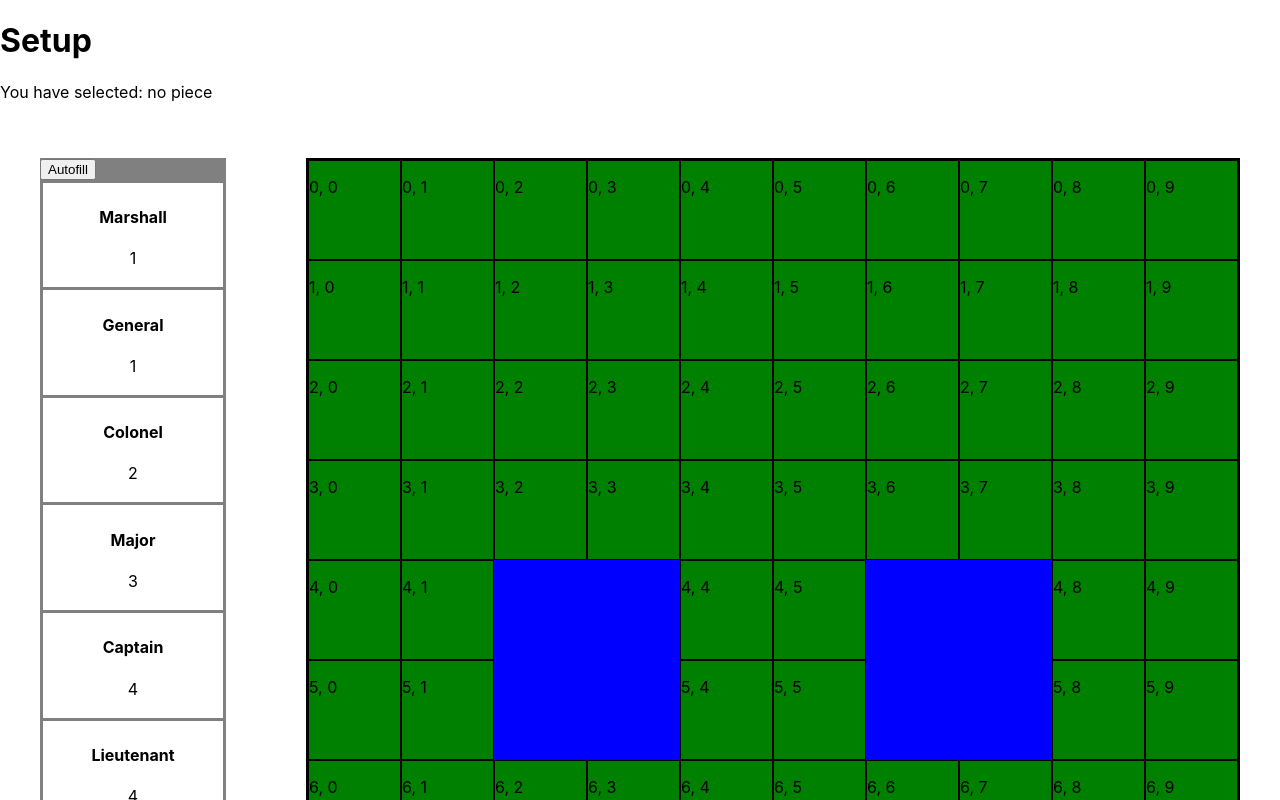
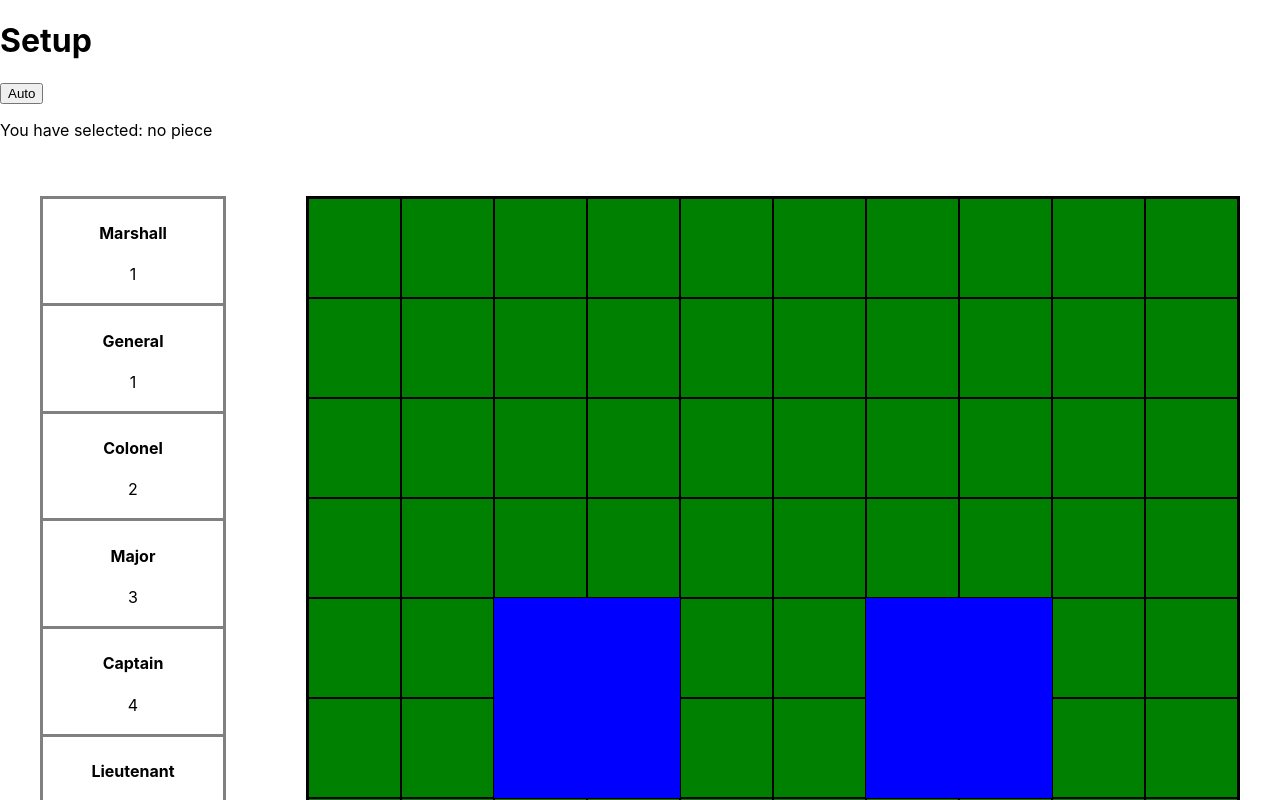
Before and after one commit to weasel-fish/Stratego, a React (Create React App) app: page /setup in a window 1280 px wide. Shown: the top 800 px of the page. Built offline with nearby package versions, Linux system fonts and the light colour scheme.

Commit message:
Reorganized/created square, space, and water tile components to make more sense. Created auto-fill functionality

```diff
--- a/src/components/Board.js
+++ b/src/components/Board.js
@@ -1,7 +1,7 @@
-import Space from './Space'
-import {useState} from 'react'
+import Square from './Square'
+import {useState, useEffect} from 'react'
 
-function Board({setSelected, selected}) {
+function Board({setSelected, selected, auto, pieceDictionary}) {
 
     let boardMatrix = [[null, null, null, null, null, null, null, null, null, null],
     [null, null, null, null, null, null, null, null, null, null],
@@ -14,7 +14,28 @@ function Board({setSelected, selected}) {
     [null, null, null, null, null, null, null, null, null, null],
     [null, null, null, null, null, null, null, null, null, null]]
 
+    let [flag, bomb, marsh, gen, col, maj, cap, lieu, serg, min, sco, spy] = [pieceDictionary.Flag, pieceDictionary.Bomb, pieceDictionary.Marshall, pieceDictionary.General, pieceDictionary.Colonel, pieceDictionary.Major, pieceDictionary.Captain, pieceDictionary.Lieutenant, pieceDictionary.Sergeant, pieceDictionary.Miner, pieceDictionary.Scout, pieceDictionary.Spy]
+
+    let autoPopulatedBoard = [[null, null, null, null, null, null, null, null, null, null],
+    [null, null, null, null, null, null, null, null, null, null],
+    [null, null, null, null, null, null, null, null, null, null],
+    [null, null, null, null, null, null, null, null, null, null],
+    [null, null, 'water', 'water', null, null, 'water', 'water', null, null],
+    [null, null, 'water', 'water', null, null, 'water', 'water', null, null],
+    [cap, cap, cap, maj, maj, maj, col, col, gen, marsh],
+    [min, serg, serg, serg, serg, lieu, lieu, lieu, lieu, cap],
+    [sco, sco, sco, sco, sco, sco, min, min, min, min],
+    [flag, bomb, bomb, bomb, bomb, bomb, bomb, spy, sco, sco]]
+
     const [boardCoords, setBoardCoords] = useState(boardMatrix)
+
+    useEffect(() => {
+        if(auto) {
+            setBoardCoords(autoPopulatedBoard)
+        } else {
+            setBoardCoords(boardMatrix)
+        }
+    }, [auto])
 
     function assignOccupant(row, col, piece) {
         if(row > 5) {
@@ -33,7 +54,7 @@ function Board({setSelected, selected}) {
 
     return (
         <div id='board'>
-            {boardCoords.map((array, row) => array.map((space, column) => <Space occupant={space} assignOccupant={assignOccupant} row={row} column={column} setSelected={setSelected} selected={selected}/>))}
+            {boardCoords.map((array, row) => array.map((occupant, column) => <Square occupant={occupant} assignOccupant={assignOccupant} row={row} column={column} setSelected={setSelected} selected={selected}/>))}
         </div>
     )
 }
--- a/src/components/PiecesContainer.js
+++ b/src/components/PiecesContainer.js
@@ -1,9 +1,9 @@
 import Piece from "./Piece"
-import {useState} from 'react'
+import {useState, useEffect} from 'react'
 
-function PiecesContainer({selected, setSelected, readyCount, setReadyCount}) {
+function PiecesContainer({selected, setSelected, readyCount, setReadyCount, auto, pieceDictionary}) {
 
-    let  pieceBank = {
+    let pieceBank = {
         Marshall: [{name : 'Marshall', val: 10}],
         General: [{name: 'General', val: 9}],
         Colonel: [{name: 'Colonel', val: 8}, {name: 'Colonel', val: 8}],
@@ -18,59 +18,82 @@ function PiecesContainer({selected, setSelected, readyCount, setReadyCount}) {
         Flag: [{name: 'Flag', val: null}]
     }
 
-    let pieceDictionary =
-    {
-        Marshall: {
-            name : 'Marshall',
-            val: 10
-        },
-        General : {
-            name: 'General',
-            val: 9
-        },
-        Colonel: {
-            name: 'Colonel',
-            val: 8
-        },
-        Major: {
-            name: 'Major',
-            val: 7
-        },
-        Captain: {
-            name: 'Captain',
-            val: 6
-        },
-        Lieutenant: {
-            name: 'Lieutenant',
-            val: 5
-        },
-        Sergeant: {
-            name: 'Sergeant',
-            val: 4
-        },
-        Miner: {
-            name: 'Miner',
-            val: 3
-        },
-        Scout: {
-            name: 'Scout',
-            val: 2
-        },
-        Spy: {
-            name: 'Spy',
-            val: 1
-        },
-        Bomb: {
-            name: 'Bomb',
-            val: null
-        },
-        Flag: {
-            name: 'Flag',
-            val: null
-        }
+    let emptyBank = {
+        Marshall: [],
+        General: [],
+        Colonel: [],
+        Major: [],
+        Captain: [],
+        Lieutenant: [],
+        Sergeant: [],
+        Miner: [],
+        Scout: [],
+        Bomb: [],
+        Spy: [],
+        Flag: []
     }
 
+    // let pieceDictionary =
+    // {
+    //     Marshall: {
+    //         name : 'Marshall',
+    //         val: 10
+    //     },
+    //     General : {
+    //         name: 'General',
+    //         val: 9
+    //     },
+    //     Colonel: {
+    //         name: 'Colonel',
+    //         val: 8
+    //     },
+    //     Major: {
+    //         name: 'Major',
+    //         val: 7
+    //     },
+    //     Captain: {
+    //         name: 'Captain',
+    //         val: 6
+    //     },
+    //     Lieutenant: {
+    //         name: 'Lieutenant',
+    //         val: 5
+    //     },
+    //     Sergeant: {
+    //         name: 'Sergeant',
+    //         val: 4
+    //     },
+    //     Miner: {
+    //         name: 'Miner',
+    //         val: 3
+    //     },
+    //     Scout: {
+    //         name: 'Scout',
+    //         val: 2
+    //     },
+    //     Spy: {
+    //         name: 'Spy',
+    //         val: 1
+    //     },
+    //     Bomb: {
+    //         name: 'Bomb',
+    //         val: null
+    //     },
+    //     Flag: {
+    //         name: 'Flag',
+    //         val: null
+    //     }
+    // }
+
     const [bankState, setBankState] = useState(pieceBank)
+
+    useEffect(() => {
+        if(auto) {
+            setBankState(emptyBank)
+        } else {
+            setBankState(pieceBank)
+        }
+    }, [auto])
 
 
     function pickUpPiece(type) {
@@ -103,7 +126,6 @@ function PiecesContainer({selected, setSelected, readyCount, setReadyCount}) {
 
     return (
         <div className="pieces">
-            <button onClick={() => console.log('To be implemented later')}>Autofill</button>
             {bankArray.map(type => <Piece type={type} collection={bankState[type]} handlePieces={handlePieces} selected={selected}/>)}
         </div>
     )
--- a/src/components/Setup.js
+++ b/src/components/Setup.js
@@ -6,6 +6,59 @@ function Setup() {
 
     const [selected, setSelected] = useState(null)
     const [readyCount, setReadyCount] = useState(40)
+    const [auto, setAuto] = useState(false)
+
+    let pieceDictionary =
+    {
+        Marshall: {
+            name : 'Marshall',
+            val: 10
+        },
+        General : {
+            name: 'General',
+            val: 9
+        },
+        Colonel: {
+            name: 'Colonel',
+            val: 8
+        },
+        Major: {
+            name: 'Major',
+            val: 7
+        },
+        Captain: {
+            name: 'Captain',
+            val: 6
+        },
+        Lieutenant: {
+            name: 'Lieutenant',
+            val: 5
+        },
+        Sergeant: {
+            name: 'Sergeant',
+            val: 4
+        },
+        Miner: {
+            name: 'Miner',
+            val: 3
+        },
+        Scout: {
+            name: 'Scout',
+            val: 2
+        },
+        Spy: {
+            name: 'Spy',
+            val: 1
+        },
+        Bomb: {
+            name: 'Bomb',
+            val: null
+        },
+        Flag: {
+            name: 'Flag',
+            val: null
+        }
+    }
 
     function handleConfirm() {
         console.log('I do nothing right now')
@@ -14,10 +67,11 @@ function Setup() {
     return (
         <>
             <h1>Setup</h1>
+            <button onClick={() => setAuto(!auto)}>{auto ? 'Manual' :'Auto'}</button>
             <p>You have selected: {selected ? selected.name : 'no piece'}</p>
             <div className='setup'>
-                <PiecesContainer selected={selected} setSelected={setSelected} readyCount={readyCount} setReadyCount={setReadyCount}/>
-                <Board setSelected={setSelected} selected={selected}/>
+                <PiecesContainer selected={selected} setSelected={setSelected} readyCount={readyCount} setReadyCount={setReadyCount} auto={auto} pieceDictionary={pieceDictionary}/>
+                <Board setSelected={setSelected} selected={selected} auto={auto} pieceDictionary={pieceDictionary}/>
             </div>
             <button disabled={readyCount != 0} onClick={handleConfirm}>Confirm Setup</button>
         </>
--- a/src/components/Space.js
+++ b/src/components/Space.js
@@ -1,5 +1,3 @@
-import {useState} from 'react'
-
 function Space({row, column, occupant, setSelected, selected, assignOccupant}) {
 
     function handleSpaceClick() {
@@ -17,8 +15,8 @@ function Space({row, column, occupant, setSelected, selected, assignOccupant}) {
     }
 
     return (
-        <div onClick={handleSpaceClick} className={occupant == 'water' ? 'water': "space"}>
-            <p>{occupant == 'water' ? null : occupant != null ? occupant.name : row + ', ' + column}</p>
+        <div onClick={handleSpaceClick} className="space">
+            <p>{occupant?.name}</p>
         </div>
     )
 }
--- /dev/null
+++ b/src/components/Square.js
@@ -0,0 +1,32 @@
+import WaterTile from "./WaterTile"
+import Space from './Space'
+
+
+function Square({row, column, occupant, setSelected, selected, assignOccupant}) {
+
+    // function handleSpaceClick() {
+    //     if(occupant == null && selected != null) {
+    //         assignOccupant(row, column, selected)
+    //     } else if(occupant !== 'water' && selected != null) {
+    //         let oldOcc = occupant
+    //         assignOccupant(row, column, selected)
+    //         setSelected(oldOcc)
+    //     } else if(occupant && selected == null) {
+    //         let oldOcc = occupant
+    //         assignOccupant(row, column, null)
+    //         setSelected(oldOcc)
+    //     }
+    // }
+
+    return (
+        // <div onClick={handleSpaceClick} className={occupant == 'water' ? 'water': "space"}>
+        //     <p>{occupant == 'water' ? null : occupant != null ? occupant.name : row + ', ' + column}</p>
+        // </div>
+
+        <>
+            {occupant == 'water' ? <WaterTile /> : <Space assignOccupant={assignOccupant} occupant={occupant} selected={selected} setSelected={setSelected} row={row} column={column}/>}
+        </>
+    )
+}
+
+export default Square
--- a/src/components/WaterTile.js
+++ b/src/components/WaterTile.js
@@ -1,6 +1,6 @@
 function WaterTile() {
     return (
-        <div class='water'>
+        <div className='water'>
         </div>
     )
 }
```
